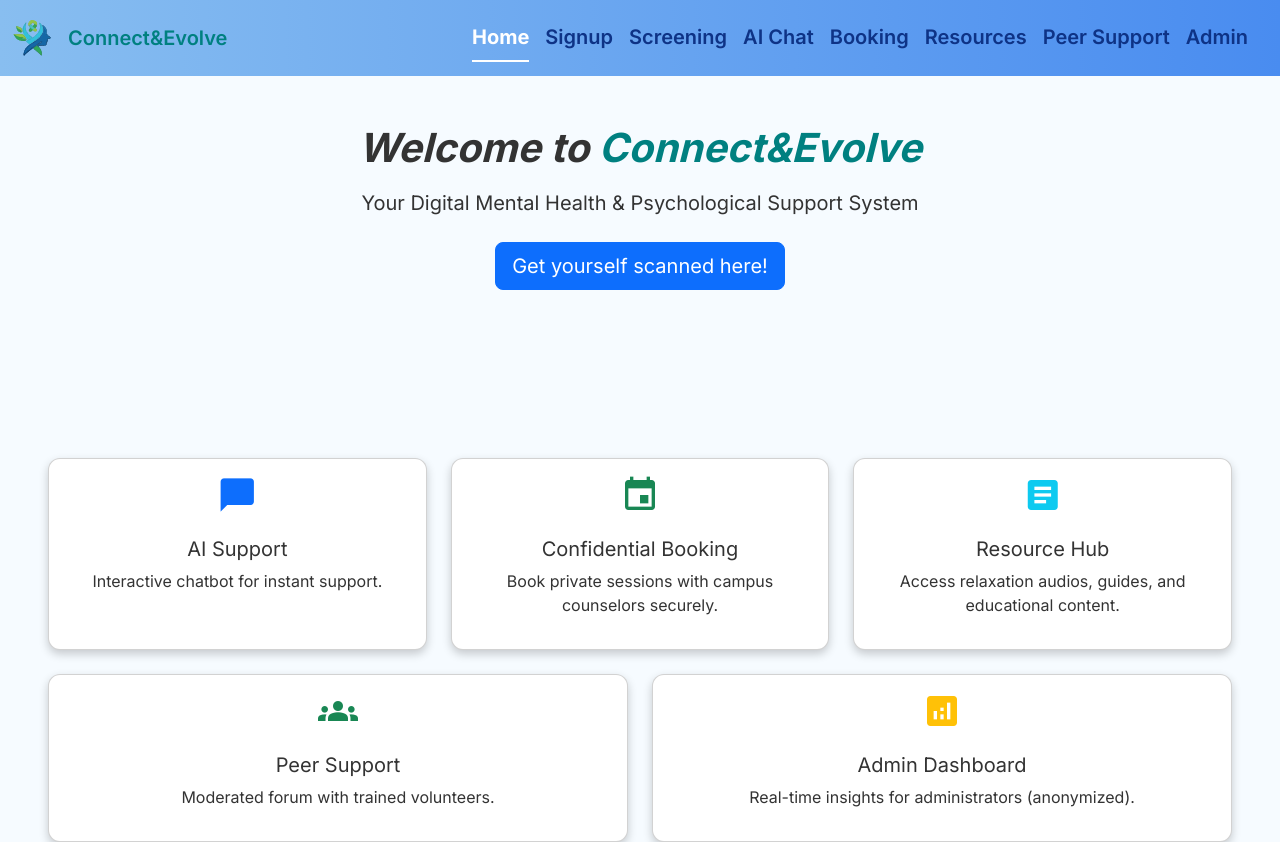
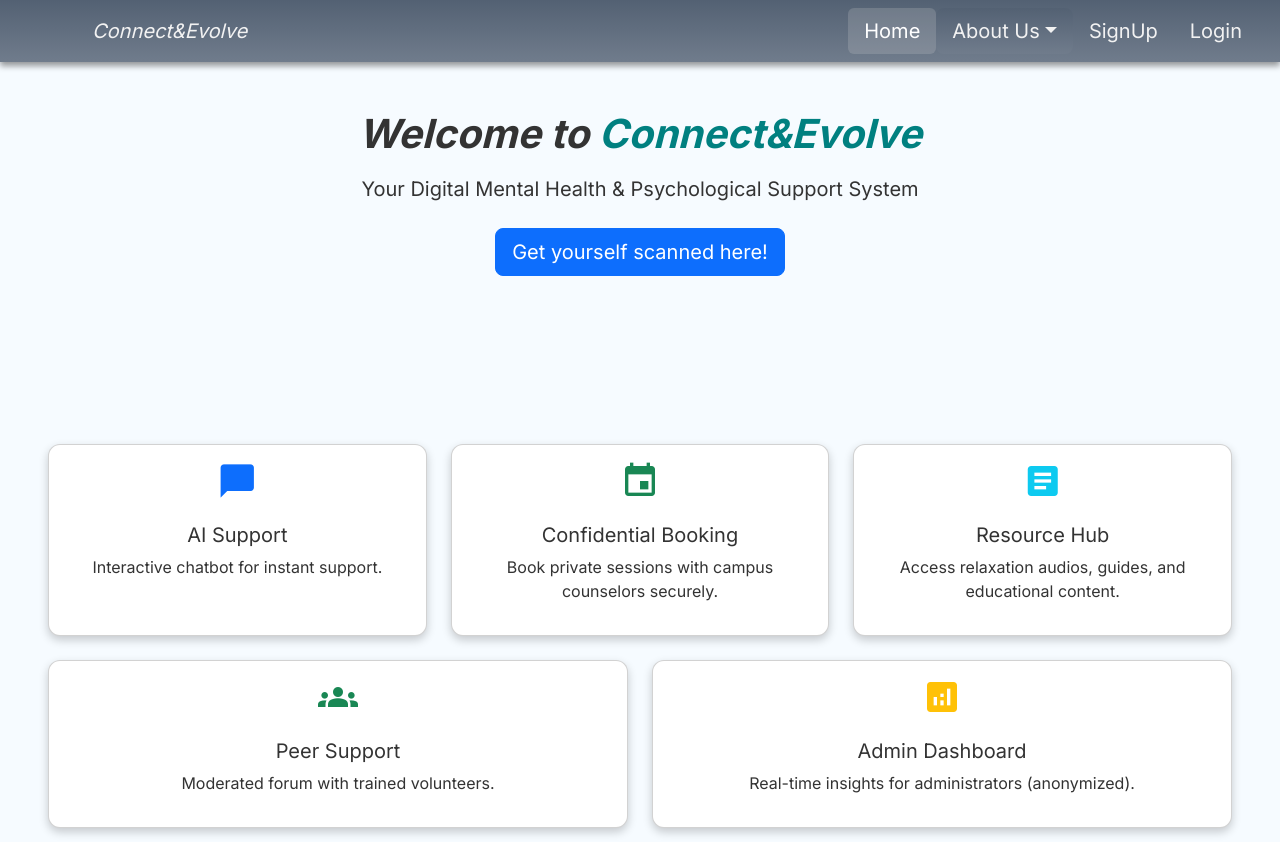
Before and after one commit to ali-0507/Digital_Mental_Health_platform, a React (Vite) app in the folder frontend/: page / in a window 1280 px wide. Shown: the top 842 px of the page. Built offline with nearby package versions, Linux system fonts and the light colour scheme.

Commit message:
Updated navbar

```diff
--- a/frontend/src/App.css
+++ b/frontend/src/App.css
@@ -3,7 +3,7 @@ body {
   /* font-family: "Inter", sans-serif;
   margin: 0;
   transition: background-color 0.3s ease, color 0.3s ease; */
-   font-family: "Inter", sans-serif;
+  font-family: "Inter", sans-serif;
   background-color: #F5F7FA;
   color: #333;
   margin: 0;
@@ -37,18 +37,19 @@ a {
 
 /* Navbar */
 .navbar {
- background:linear-gradient(to right,rgb(136, 190, 240),rgb(73, 140, 240));
+ background: linear-gradient(to bottom, #536173, #707c8c);
+ box-shadow: 0 4px 6px rgba(0,0,0,0.4);
 }
 .navbar-brand,
 .navbar .nav-link {
  font-family:"Inter", sans-serif;
-  color:#0E3386;
-  font-weight: 600;
+  color:rgb(242,242,242);
+  font-weight: 200;
 }
 .nav-title {
-  color: #0E3386;
+  color: rgb(242,242,242);
   font-size: 1.5rem;
-  font-weight: 700;
+  font-weight: 200;
 }
 
 /* Footer */
--- a/frontend/src/landing_page/Navbar.css
+++ b/frontend/src/landing_page/Navbar.css
@@ -1,12 +1,32 @@
 #navbarNav{
-    margin-right: 20px;
+    margin-right: 10px;
 }
-.nav-underline .nav-link.active {
-  color: #fff !important;
+
+/* .nav-pills .nav-link:hover {
+  color: rgb(216,216,216,0.4) !important;
+} */
+.logoName{
+    color: rgb(242,242,242) !important;
 }
-.nav-underline .nav-link:hover {
-  color: #f8f9fa !important;
+.nav-pills .nav-link.active,
+.nav-pills .show > .nav-link {
+  background-color: rgb(216,216,216,0.2) !important;
 }
-.logoName{
-    color: #008080!important;
+
+.navbar-brand{
+  margin-left:5rem;
 }
+
+.dropdown .btn{
+  background: linear-gradient(to bottom, #536173, #707c8c);
+  border:none;
+  color:rgb(242,242,242);
+}
+/* .dropdown .btn:hover{
+  background: rgb(216,216,216,0.2) ;
+  color:rgb(242,242,242);
+} */
+.dropdown-item:hover{
+  background: rgba(128,159,166,0.2);
+  color:rgb(83,97,115);
+}
--- a/frontend/src/landing_page/Navbar.jsx
+++ b/frontend/src/landing_page/Navbar.jsx
@@ -7,12 +7,12 @@ function Navbar() {
     <nav className="navbar navbar-expand-lg navbar-dark sticky-top">
 
         <div className="container-fluid">
-          <Link className="navbar-brand" to="/">
-            <img src="/assests/logo (1).svg" alt="Logo" width="40" height="50" className="d-flex align-text-center"/>
-          </Link>
+          {/* <Link className="navbar-brand" to="/">
+            <img src="/assests/logo.png" alt="Logo" className="d-flex align-text-center"/>
+          </Link> */}
 
         <Link className="navbar-brand fs-5 logoName" to="/">
-          Connect&Evolve
+          <i>Connect&Evolve</i>
         </Link>
 
         {/* for hamburger icon */}
@@ -25,47 +25,37 @@ function Navbar() {
         </button>
 
         <div className="collapse navbar-collapse" id="navbarNav">
-          <ul className="nav nav-underline ms-auto fs-5">
+          <ul className="nav nav-pills nav-fill ms-auto fs-5">
+
             <li className="nav-item">
-              <NavLink className="nav-link " to="/">
-                Home
+              <NavLink className="nav-link" to="/"> Home </NavLink>
+            </li>
+
+          {/* Dropdown item */}
+            <li className="nav-item dropdown">
+            <button className="btn btn-lg dropdown-toggle" data-bs-toggle="dropdown" aria-expanded="false">
+              About Us
+            </button>
+              <ul className="dropdown-menu">
+                <li><a className="dropdown-item" href="#"><i>Who we are</i></a></li>
+                <li><a className="dropdown-item" href="#"><i>Our mission</i></a></li>
+                <li><a className="dropdown-item" href="/email"><i>Contacts</i></a></li>
+              </ul>
+            </li>
+
+
+            <li className="nav-item">
+              <NavLink className="nav-link" to="/signup">
+                SignUp
               </NavLink>
             </li>
+
             <li className="nav-item">
-              <NavLink className="nav-link " to="/signup">
-                Signup
+              <NavLink className="nav-link" to="/login">
+                Login
               </NavLink>
             </li>
-            <li className="nav-item">
-              <NavLink className="nav-link" to="/screening">
-                Screening
-              </NavLink>
-            </li>
-            <li className="nav-item">
-              <NavLink className="nav-link" to="/chat">
-                AI Chat
-              </NavLink>
-            </li>
-            <li className="nav-item">
-              <NavLink className="nav-link" to="/booking">
-                Booking
-              </NavLink>
-            </li>
-            <li className="nav-item">
-              <NavLink className="nav-link" to="/resources">
-                Resources
-              </NavLink>
-            </li>
-            <li className="nav-item">
-              <NavLink className="nav-link" to="/peer-support">
-                Peer Support
-              </NavLink>
-            </li>
-            <li className="nav-item">
-              <NavLink className="nav-link" to="/admin">
-                Admin
-              </NavLink>
-            </li>
+
           </ul>
         </div>
       </div>
```
Also changed, not shown: frontend/public/assests/logo.png (added), 1 other file (tests, documents, lock files or other folders).
